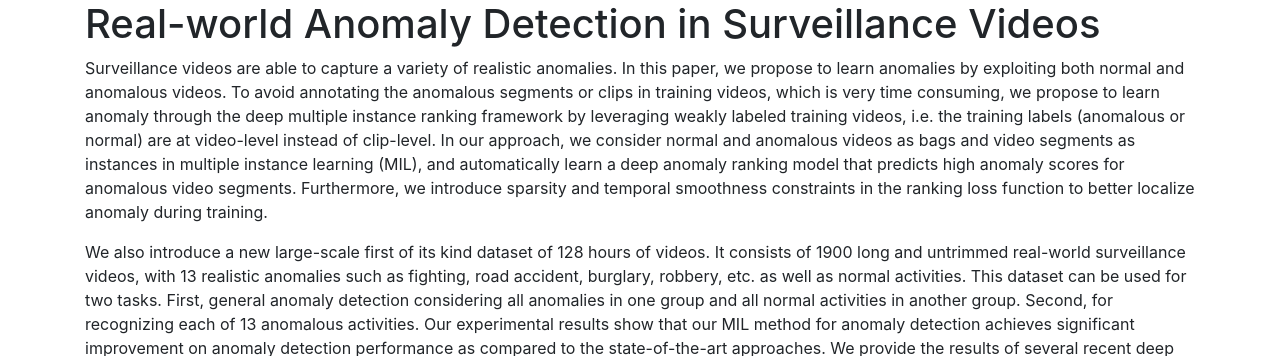
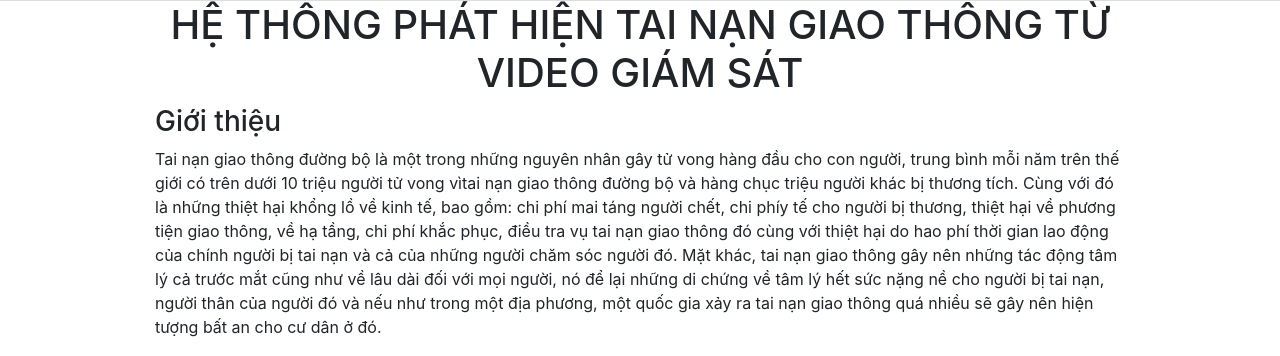
Before and after one commit to dolongbien/HumanBehaviorBKU, a Django app: page /catalog/ in a window 1280 px wide. Shown: the part 106-462 px from the top of the page. Run offline with Django 3.2, Linux system fonts and the light colour scheme; parts of the project's set-up code (start-up, migrations or seed data) failed here and were passed over; some libraries are stand-ins or nearby versions; grey boxes are pictures that could not be loaded.

Commit message:
add about, contact viewer

```diff
--- a/WebApp/catalog/templates/index.html
+++ b/WebApp/catalog/templates/index.html
@@ -1,26 +1,55 @@
 {% extends "base_generic.html" %}
 
+{% load static %}
 {% block videos_content %}
-<h1>Real-world Anomaly Detection in Surveillance
-    Videos</h1>
+<div class="container" style="max-width: 1000px">
+    <h1 style="text-align: center;">HỆ THỐNG PHÁT HIỆN TAI NẠN GIAO THÔNG TỪ VIDEO GIÁM SÁT</h1>
 
-<p>Surveillance videos are able to
-    capture a variety of realistic anomalies. In this paper, we propose to learn anomalies by exploiting both normal and
-    anomalous videos. To avoid annotating the anomalous segments or clips in training videos, which is very time
-    consuming, we propose to learn anomaly through the deep multiple instance ranking framework by leveraging weakly
-    labeled training videos, i.e. the training labels (anomalous or normal) are at video-level instead of clip-level. In
-    our approach, we consider normal and anomalous videos as bags and video segments as instances in multiple instance
-    learning (MIL), and automatically learn a deep anomaly ranking model that predicts high anomaly scores for anomalous
-    video segments. Furthermore, we introduce sparsity and temporal smoothness constraints in the ranking loss function
-    to better localize anomaly during training. </p>
+    <div class="tab-content">
+        <h3>Giới thiệu</h3>
+        <p>
+            Tai nạn giao thông đường bộ là một trong những nguyên nhân gây tử vong hàng đầu cho con người, trung bình
+            mỗi năm trên thế giới có trên dưới 10 triệu người tử vong vìtai nạn giao thông đường bộ và hàng chục triệu
+            người khác bị thương tích. Cùng với đó là những thiệt hại khổng lồ về kinh tế, bao gồm: chi phí mai táng
+            người chết, chi phíy tế cho người bị thương, thiệt hại về phương tiện giao thông, về hạ tầng, chi phí khắc
+            phục, điều tra vụ tai nạn giao thông đó cùng với thiệt hại do hao phí thời gian lao động của chính người bị
+            tai nạn và cả của những người chăm sóc người đó. Mặt khác, tai nạn giao thông gây nên những tác động tâm lý
+            cả trước mắt cũng như về lâu dài đối với mọi người, nó để lại những di chứng về tâm lý hết sức nặng nề cho
+            người bị tai nạn, người thân của người đó và nếu như trong một địa phương, một quốc gia xảy ra tai nạn giao
+            thông quá nhiều sẽ gây nên hiện tượng bất an cho cư dân ở đó.
+        </p>
+        <p>Do đó mục tiêu của đề tài nhằm khảo sát, tìm hiểu, áp dụng và xem xét hiệu quả của các kỹ thuật học máy và học
+            sâu trong việc phát hiện các hành vi bất thường xảy ra trong chuỗi video quan sát. Mục tiêu hướng đến ứng
+            dụng giám sát an ninh tại những địa điểm mà việc giám sát là cần thiết, tập trung vào thiết kế và xây dựng
+            một ứng dụng giám sát, phát hiện và cảnh báo khi có tai nạn giao thông xảy ra trên các tuyến đường phố ở
+            Việt Nam nói riêng và các quốc gia trên thế giới nói chung. Đặc biệt ở những tuyến đường có ít người qua
+            lại, hoặc các tai nạn xảy ra lúc đêm khuya.</p>
 
-<p>We also introduce a new
-    large-scale first of its kind dataset of 128 hours of videos. It consists of 1900 long and untrimmed real-world
-    surveillance videos, with 13 realistic anomalies such as fighting, road accident, burglary, robbery, etc. as well as
-    normal activities. This dataset can be used for two tasks. First, general anomaly detection considering all
-    anomalies in one group and all normal activities in another group. Second, for recognizing each of 13 anomalous
-    activities. Our experimental results show that our MIL method for anomaly detection achieves significant improvement
-    on anomaly detection performance as compared to the state-of-the-art approaches. We provide the results of several
-    recent deep learning baselines on anomalous activity recognition. The low recognition performance of these baselines
-    reveals that our dataset is very challenging and opens more opportunities for future work.</p>
+        <h3>Mô hình</h3>
+        <p>Mô hình được sử dụng là mô hình học đa cá thể, chia các video thành một số cố định các phân đoạn trong quá
+            trình training. Mỗi phân đoạn gọi là một túi. Bằng việc sử dụng cả phân đoan dương (có tai nạn giao thông)
+            với phân đoạn âm (bình thường), ta có thể train model với hàm MIL Ranking Loss.</p>
+        <img src="{% static 'images/BlockDiagram.png' %}" style="max-height: 330px;margin: 0 auto; margin: 0 auto;display: block;"></img>
+        <h3>Dataset</h3>
+        <p>Nhóm tự xây dựng tập dữ liệu "tai nạn giao thông" sử dụng hai công cụ tìm kiếm youtube và liveleak.</p>
+        <p>Quá trình thu thập dữ liệu gồm 346 video bao gồm video tai nạn giao thông và video bình thường. Kết hợp với
+            tập dữ liệu UFC-Crime có sẵn, tập dữ liệu giao thông có tổng cộng 796 video với kích thước 31.1 GB. Tập dữ
+            liệu huấn luyện và kiểm thử được lấy theo tỉ lệ 87.43% video huấn luyện và 12.57% video kiểm thử. Thống kê
+            cụ thể về số lượng video được thể hiện trong dưới đây.</p>
+        <img src="{% static 'images/thongke.png' %}" style=" margin: 0 auto;display: block;"></img>
+        <p>Phân phối số lượng khung hình trong tập kiểm thử của bộ dữ liệu tai nạn giaothông</p>
+        <img src="{% static 'images/thongkeframe.png' %}" style="max-height: 400px; margin: 0 auto;display: block;"></img>
+
+        <p>Hình ảnh một số rút ra từ tập dataset.</p>
+        <img src="{% static 'images/Dataset_Normal.png' %}" style="max-height: 400px; margin: 0 auto;display: block;"></img>
+        <h3>Kết quả</h3>
+        <p>Quá trình huấn luyện trên mô hình 32 phân đoạn kết thúc ở vòng lặp thứ 10000, khi giá trị hàm mục tiêu đã hội
+            tụ. Tại ngưỡng điểm số phân loại bất thường (thresold) T= 0.5, các thông số có được như hình bên dưới</p>
+        <img src="{% static 'images/Result.png' %}" style="max-height: 200px; margin: 0 auto;display: block;"></img>
+        <p>
+            Hình ảnh hững trường hợp dự đoán chính xác trên video kiểm thử.
+        </p>
+        <img src="{% static 'images/Qualitative_Testing_Pass-cropped.png' %}" style="max-height: 400px; margin: 0 auto;display: block;"></img>
+    </div>
+</div>
 {% endblock %}
--- a/WebApp/catalog/urls.py
+++ b/WebApp/catalog/urls.py
@@ -14,4 +14,6 @@ urlpatterns = [
     path('video-upload', views.VideoUploadView.as_view(), name='video-upload'),
     path('get-score', views.GetScoreView.as_view(), name='video-get-score'),
     path('delete-videos', views.DeleteVideoView.as_view(), name='delete-videos'),
+    path('contact', views.ContactView.as_view(), name='contact'),
+    path('about', views.AboutView.as_view(), name='about'),
 ]
--- a/WebApp/catalog/views.py
+++ b/WebApp/catalog/views.py
@@ -222,3 +222,12 @@ class DeleteVideoView(View):
                 video.delete()
 
         return JsonResponse({'success': True})
+
+
+class AboutView(View):
+    def get(self, request):
+        return render(self.request, 'catalog/about.html')
+
+class ContactView(View):
+    def get(self, request):
+        return render(self.request, 'catalog/contact.html')
--- a/WebApp/templates/includes/header.html
+++ b/WebApp/templates/includes/header.html
@@ -9,7 +9,7 @@
   </div>
 </div>
 
-<nav class="navbar navbar-light" style="background-color: #e8f5fe;">
+<nav class="navbar navbar-light" style="background-color: transparent;border-bottom: solid 1px #ddd;">
   <div class="container">
     <!-- <div class="navbar-header  {% if request.path == '/catalog/' %} active{% endif %}">
       <button type="button" class="navbar-toggle collapsed" data-toggle="collapse" data-target="#main-menu"
@@ -24,21 +24,21 @@
       <ul class="nav navbar-nav navbar-center  nav-pills">
         <li class="{% if request.path == '/catalog/' %} active{% endif %}">
           <a class="nav-link " href="{% url 'catalog:index' %}"
-          class="list-group-item">Home</a>
+          class="list-group-item"><b>TRANG CHỦ</b></a>
         </li>
         <li class="{% if '/catalog/videos/' in request.path%} active{% endif %}">
           <a class="nav-link " href="/catalog/videos/abnormal"
-            class="list-group-item">Videos Demo</a>
+            class="list-group-item"><b>VIDEOS DEMO</b></a>
         </li>
         <li class="{% if request.path == '/catalog/video-upload' %} active{% endif %}">
           <a class="nav-link " href="{% url 'catalog:video-upload' %}"
-            class="list-group-item">Upload Videos</a>
+            class="list-group-item"><b>TẢI LÊN VIDEOS</b></a>
         </li>
-        <li>
-          <a class="nav-link " href="#">About</a>
+        <li class="{% if request.path == '/catalog/about' %} active{% endif %}">
+          <a class="nav-link " href="{% url 'catalog:about' %}"><b>CHI TIẾT</b></a>
         </li>
-        <li>
-          <a class="nav-link " href="#">Contact</a>
+        <li class="{% if request.path == '/catalog/contact' %} active{% endif %}">
+          <a class="nav-link " href="{% url 'catalog:contact' %}"><b>LIÊN HỆ</b></a>
         </li>
       </ul>
     </div>
```
Also changed, not shown: WebApp/catalog/templates/catalog/about.html (added, +116 -0 lines), WebApp/catalog/templates/catalog/contact.html (added, +108 -0 lines), 9 other files.
